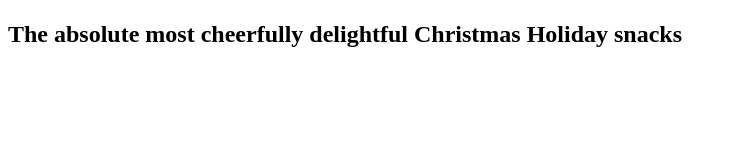
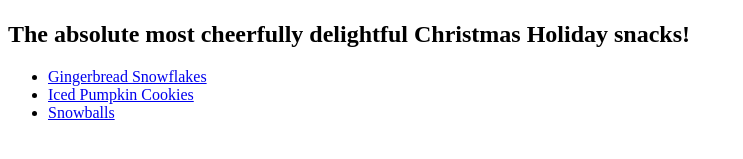
Before and after one commit to MohammedDoesCPUstuff/odin-recipes, a plain HTML site: page index.html in a window 1280 px wide. Shown: the part 383-542 px from the top of the page, without its empty margins (0-743 px from the left). Drawn offline with Linux system fonts and the light colour scheme.

Commit message:
added hyperlinks to multiple pages on index page

```diff
--- a/index.html
+++ b/index.html
@@ -9,6 +9,14 @@
 
     <img src="images/fireplace.gif" alt="fireplace that has fire">
 
-    <h2>The absolute most cheerfully delightful Christmas Holiday snacks</h2>
+    <h2>The absolute most cheerfully delightful Christmas Holiday snacks!</h2>
+
+    <ul>
+        <li><a href="recipes/gingerbread-snowflakes.html">Gingerbread Snowflakes</a></li>
+        <li><a href="recipes/iced-pumpkin-cookies.html">Iced Pumpkin Cookies</a></li>
+        <li><a href="recipes/snowballs.html">Snowballs</a></li>
+    </ul>
+
 </body>
+
 </html>
```
Also changed, not shown: images/iced-pumpkin-cookies.png (added), images/snowballs.png (added), recipes/iced-pumpkin-cookies.html (added), recipes/snowballs.html (added).
